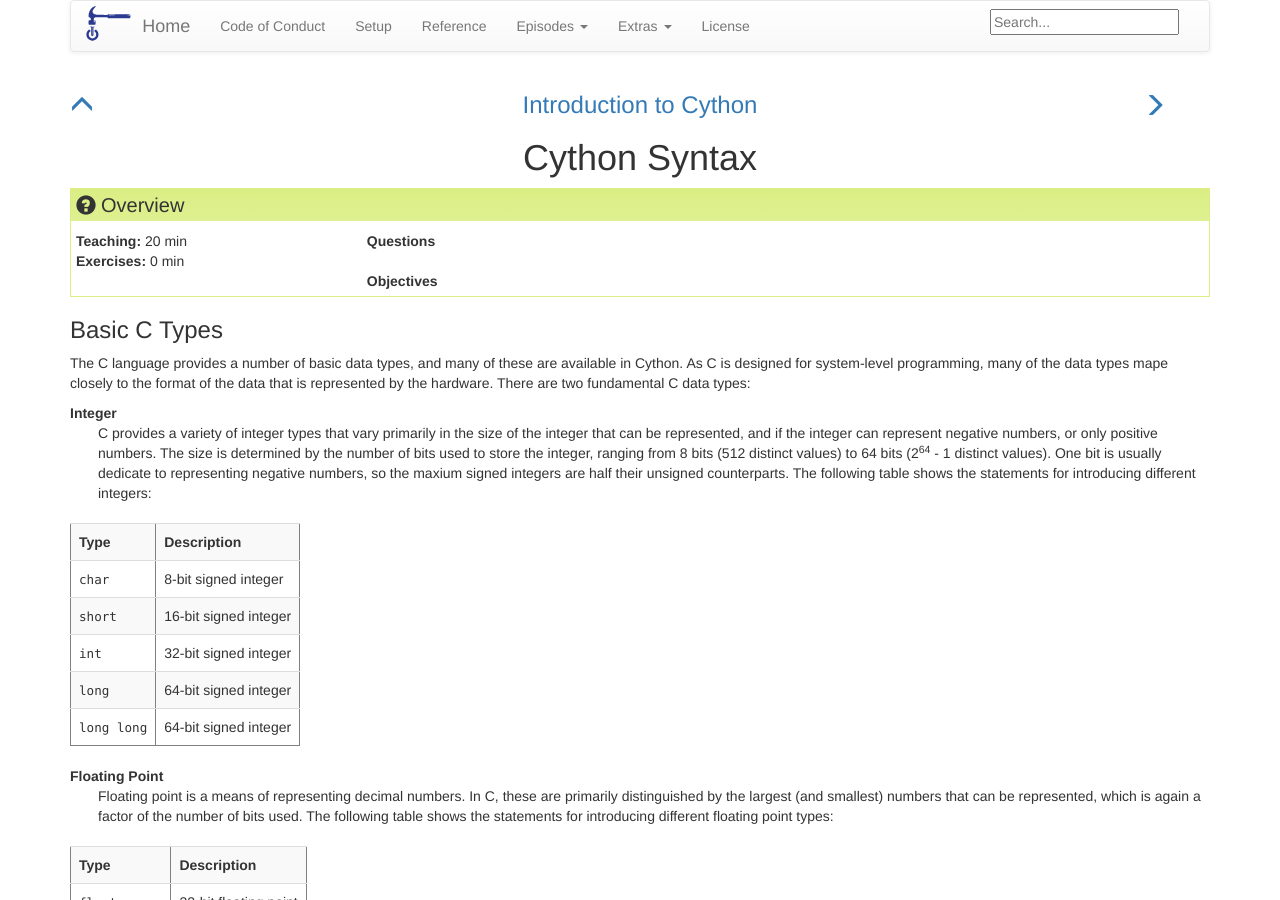
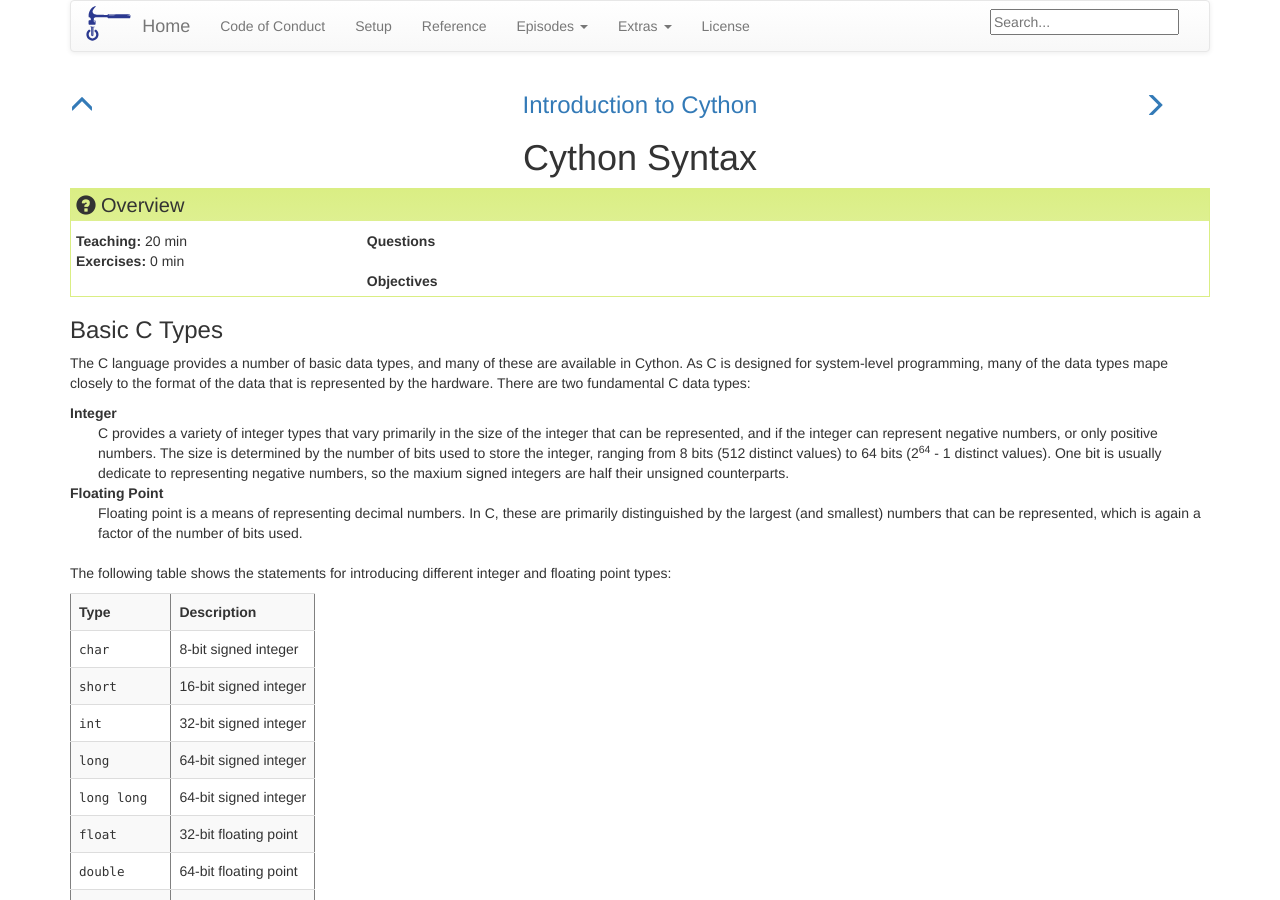
Before and after one commit to nyu-cds/python-cython, a Jekyll site: the page built from _episodes/01-syntax.md, in a window 1280 px wide and 900 px high. Built offline with Jekyll 4.4.1, drawn with Linux system fonts in a browser that asks for light colours.

Commit message:
move table
Signed-off-by: Greg Watson <g.watson@computer.org>

```diff
--- a/_episodes/01-syntax.md
+++ b/_episodes/01-syntax.md
@@ -15,7 +15,13 @@ Integer
 : C provides a variety of integer types that vary primarily in the size of the integer that can be represented, and if the integer can represent
 negative numbers, or only positive numbers. The size is determined by the number of bits used to store the integer, ranging from 8 bits (512 distinct
 values) to 64 bits (2<sup>64</sup> - 1 distinct values). One bit is usually dedicate to representing negative numbers, so the maxium signed integers
-are half their unsigned counterparts. The following table shows the statements for introducing different integers:
+are half their unsigned counterparts.
+
+Floating Point
+: Floating point is a means of representing decimal numbers. In C, these are primarily distinguished by the largest (and smallest) numbers that
+can be represented, which is again a factor of the number of bits used.
+
+The following table shows the statements for introducing different integer and floating point types:
 
 <table border="1">
 <tr><th>Type</th><th>Description</th></tr>
@@ -24,15 +30,6 @@ are half their unsigned counterparts. The following table shows the statements f
 <tr><td><code>int</code></td><td>32-bit signed integer</td></tr>
 <tr><td><code>long</code></td><td>64-bit signed integer</td></tr>
 <tr><td><code>long long</code></td><td>64-bit signed integer</td></tr>
-</table>
-
-Floating Point
-: Floating point is a means of representing decimal numbers. In C, these are primarily distinguished by the largest (and smallest) numbers that
-can be represented, which is again a factor of the number of bits used. The following table shows the statements for introducing different
-floating point types:
-
-<table border="1">
-<tr><th>Type</th><th>Description</th></tr>
 <tr><td><code>float</code></td><td>32-bit floating point</td></tr>
 <tr><td><code>double</code></td><td>64-bit floating point</td></tr>
 <tr><td><code>long double</code></td><td>80-bit floating point</td></tr>
```
